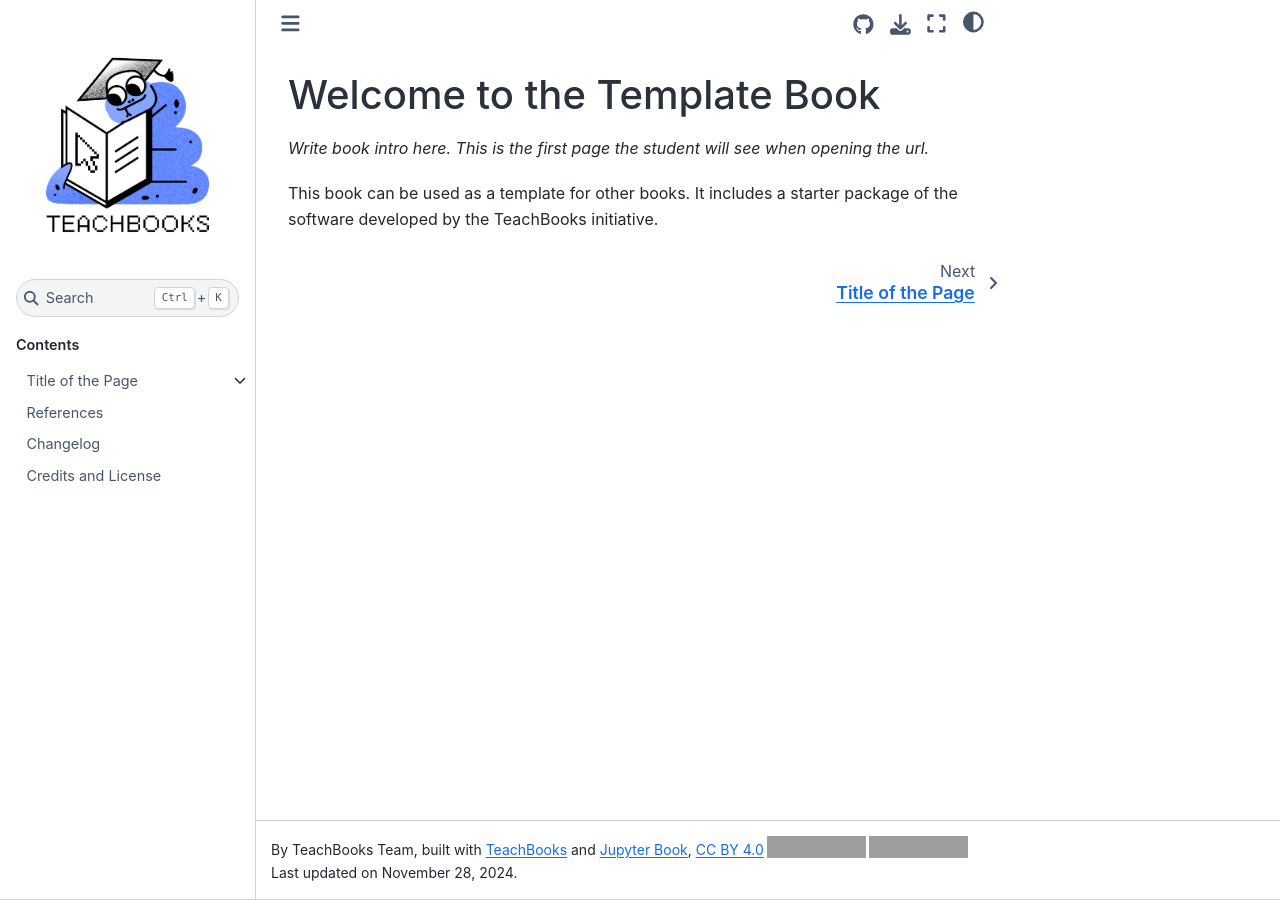
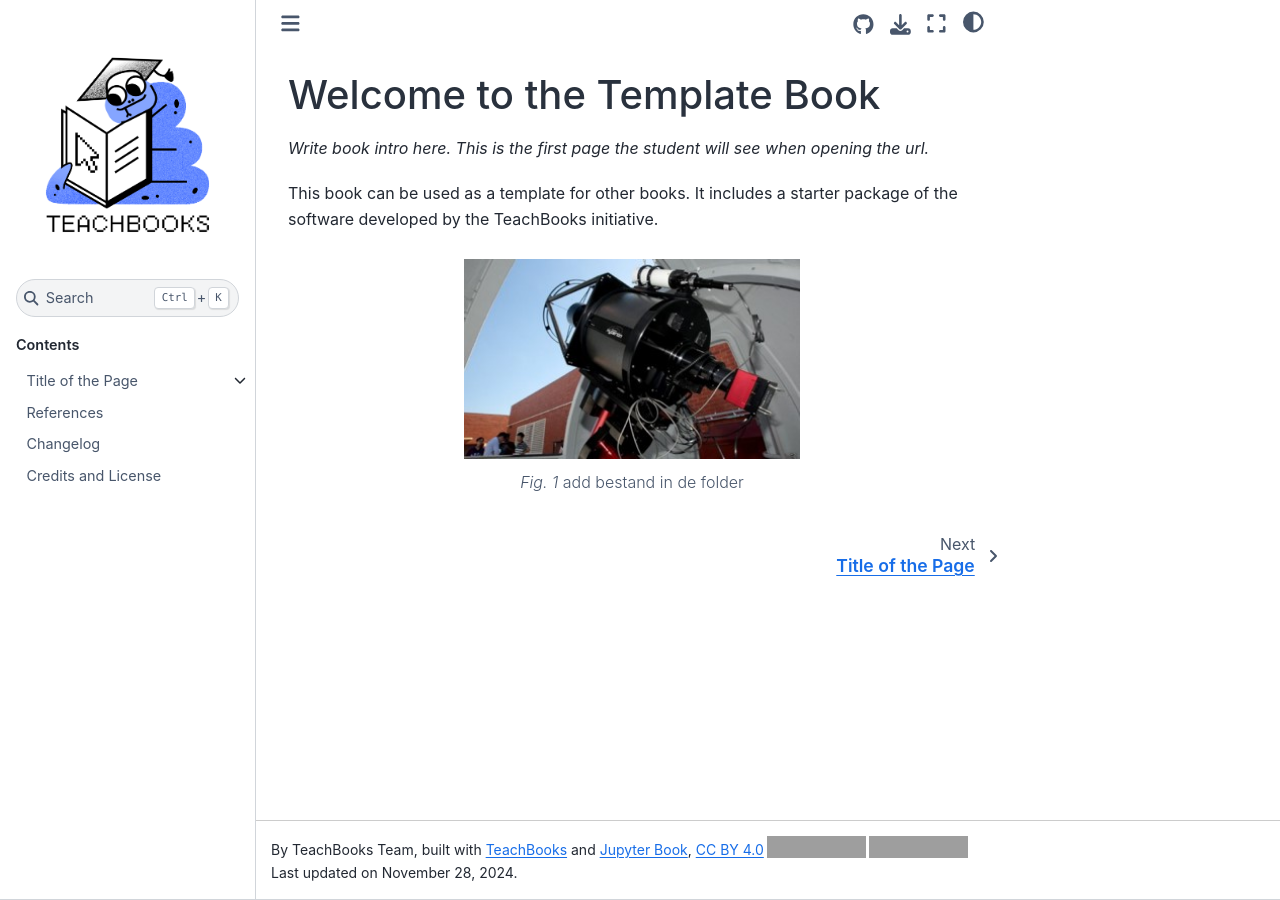
Before and after one commit to gehly/teachbook_example, a Jupyter Book: the page built from book/intro.md, in a window 1280 px wide. Built offline with Jupyter Book 1.0.4 settings and Sphinx 7.4.7 and the Sphinx Book theme 1.1.4, drawn with Linux system fonts in a browser that asks for light colours; comment, search, counter and statistics services are not loaded; grey boxes are pictures that could not be loaded.

Commit message:
Update intro.md

````diff
--- a/book/intro.md
+++ b/book/intro.md
@@ -4,3 +4,11 @@
 _Write book intro here. This is the first page the student will see when opening the url._
 
 This book can be used as a template for other books. It includes a starter package of the software developed by the TeachBooks initiative.
+
+``` {figure} figures/roo_hardware.jpg
+---
+width: 50%
+name: roo_hardware
+---
+add bestand in de folder
+```
````
